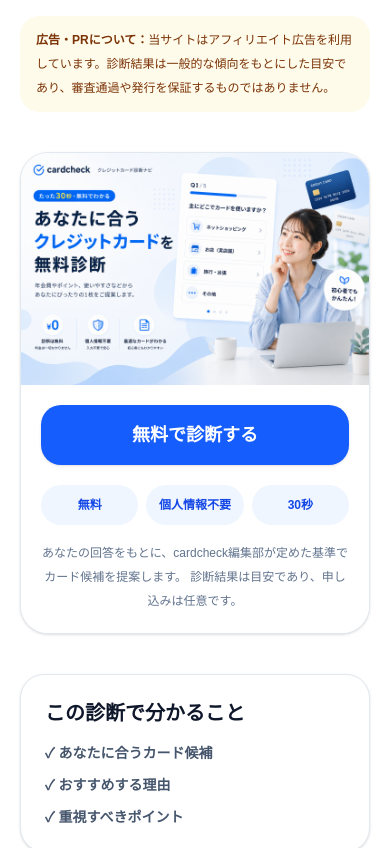
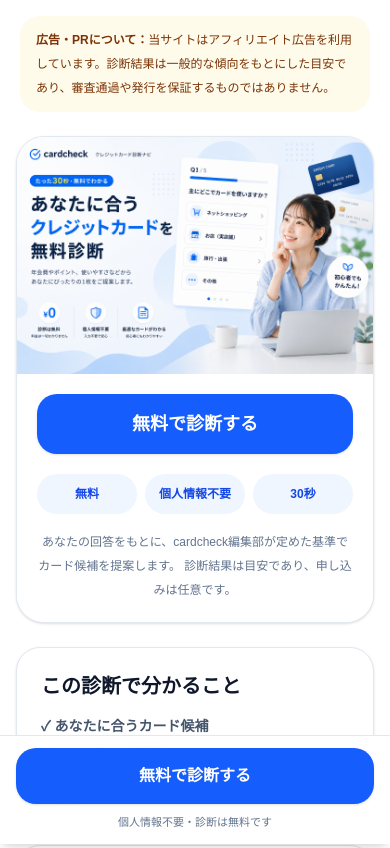
Before and after one commit to afmihiro38-cloud/cardcheck-diagnosis, a Next.js app: page / in a window 390 px wide. Shown: the top 848 px of the page. Built offline with nearby package versions, Linux system fonts and the light colour scheme.

Commit message:
Update page.tsx

```diff
--- a/app/page.tsx
+++ b/app/page.tsx
@@ -2,6 +2,17 @@
 
 import Script from 'next/script';
 import { useEffect, useMemo, useState } from 'react';
+import {
+  ShieldCheck,
+  Clock3,
+  UserRoundCheck,
+  CreditCard,
+  CheckCircle2,
+  HelpCircle,
+  BadgeCheck,
+  Sparkles,
+  ArrowRight,
+} from 'lucide-react';
 
 declare global {
   interface Window {
@@ -233,7 +244,7 @@ export default function Home() {
   };
 
   return (
-    <main className="min-h-screen bg-white text-[#0f172a]">
+    <main className="min-h-screen bg-white pb-24 text-[#0f172a] md:pb-0">
       <AffiliateNotice />
 
       {phase === 'hero' && (
@@ -264,6 +275,7 @@ export default function Home() {
           onReset={reset}
         />
       )}
+      {phase === 'hero' && <FloatingStartButton onStart={start} />}
     </main>
   );
 }
@@ -281,7 +293,7 @@ function AffiliateNotice() {
 
 function PreDiagnosisSections({ onStart }: { onStart: () => void }) {
   return (
-    <section className="mx-auto max-w-6xl px-5 pb-14">
+    <section className="mx-auto max-w-6xl px-4 pb-12 md:px-5 md:pb-16">
       <div className="grid gap-5 md:grid-cols-3">
         <ValueCard
           title="この診断で分かること"
@@ -385,13 +397,13 @@ function FlowRow({ number, text }: { number: string; text: string }) {
 
 function Hero({ onStart }: { onStart: () => void }) {
   return (
-    <section className="mx-auto max-w-5xl px-5 py-10 md:py-16">
+    <section className="mx-auto max-w-5xl px-4 py-6 md:px-5 md:py-16">
       <div className="overflow-hidden rounded-[28px] border border-slate-200 bg-white shadow-sm">
         <img
-          src="/images/diagnosis-hero.png"
-          alt="あなたに合うクレジットカードを30秒で無料診断"
-          className="h-auto w-full object-cover"
-        />
+  src="/images/diagnosis-hero.png"
+  alt="あなたに合うクレジットカードを30秒で無料診断"
+  className="h-auto w-full object-cover"
+/>
 
         <div className="bg-white p-5 text-center md:p-7">
           <button
@@ -434,6 +446,23 @@ function MockChoice({ text }: { text: string }) {
   );
 }
 
+function FloatingStartButton({ onStart }: { onStart: () => void }) {
+  return (
+    <div className="fixed bottom-0 left-0 right-0 z-50 border-t border-slate-200 bg-white/90 px-4 py-3 shadow-lg backdrop-blur md:hidden">
+      <button
+        onClick={onStart}
+        className="w-full rounded-[20px] bg-blue-600 px-6 py-4 text-base font-black text-white shadow-sm transition active:scale-[0.98]"
+      >
+        無料で診断する
+      </button>
+
+      <p className="mt-2 text-center text-[11px] leading-5 text-slate-500">
+        個人情報不要・診断は無料です
+      </p>
+    </div>
+  );
+}
+
 function QuestionScreen({
   step,
   currentQuestion,
@@ -450,7 +479,7 @@ function QuestionScreen({
   const remaining = questions.length - step - 1;
 
   return (
-    <section className="mx-auto max-w-4xl px-5 py-10 md:py-14">
+    <section className="mx-auto max-w-4xl px-4 py-8 md:px-5 md:py-14">
       <div className="mb-6 text-center">
         <p className="text-sm font-bold tracking-[0.2em] text-blue-600">
           cardcheck diagnosis
@@ -654,7 +683,7 @@ function Result({
       : 'スルガJCBカード';
 
   return (
-    <section className="bg-[#f8fafc] px-5 py-10 md:py-14">
+    <section className="bg-[#f8fafc] px-4 py-8 md:px-5 md:py-14">
       <div className="mx-auto max-w-5xl">
         <div className="mb-8 overflow-hidden rounded-[28px] border border-slate-200 bg-white shadow-sm">
   <img
```
